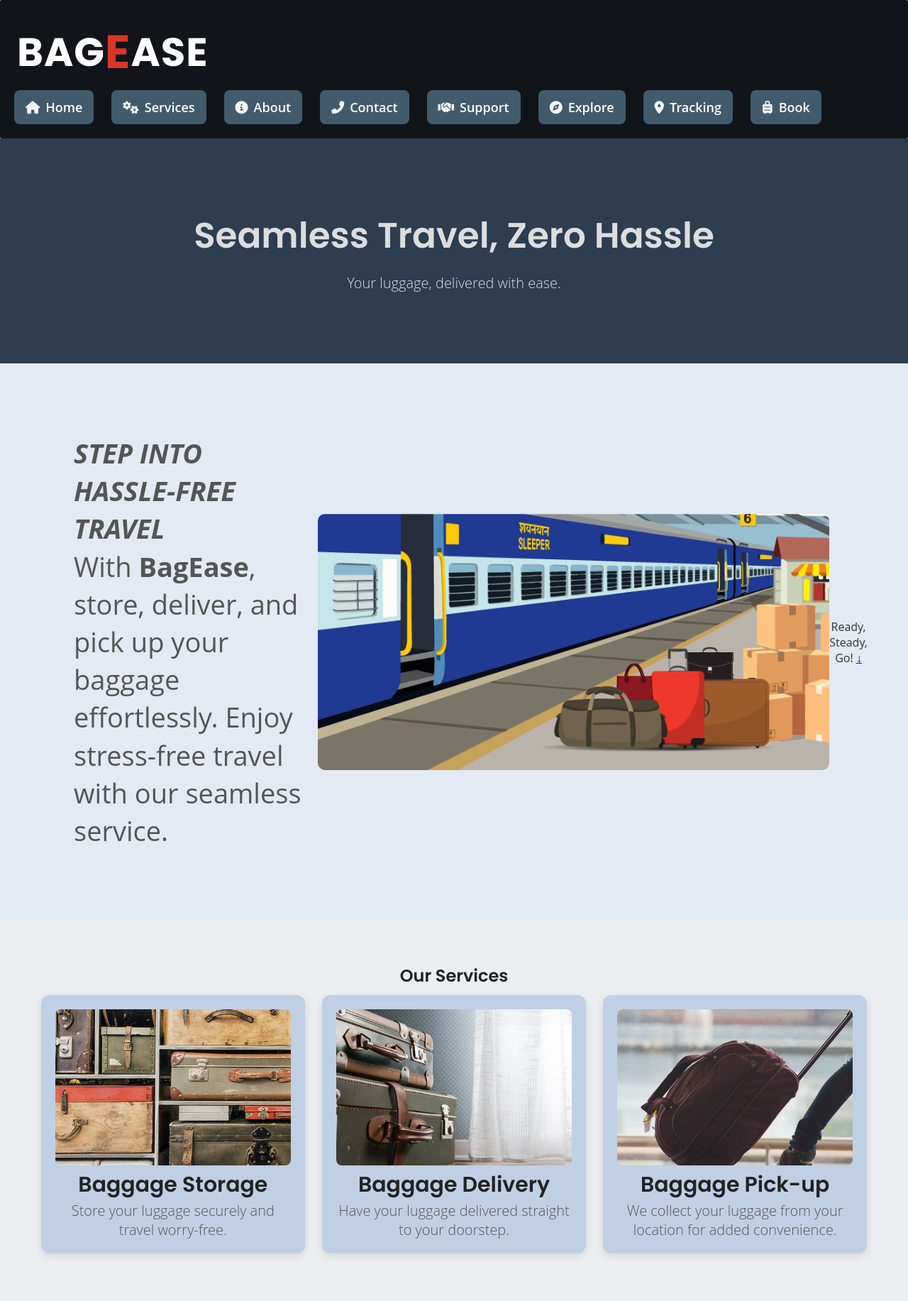
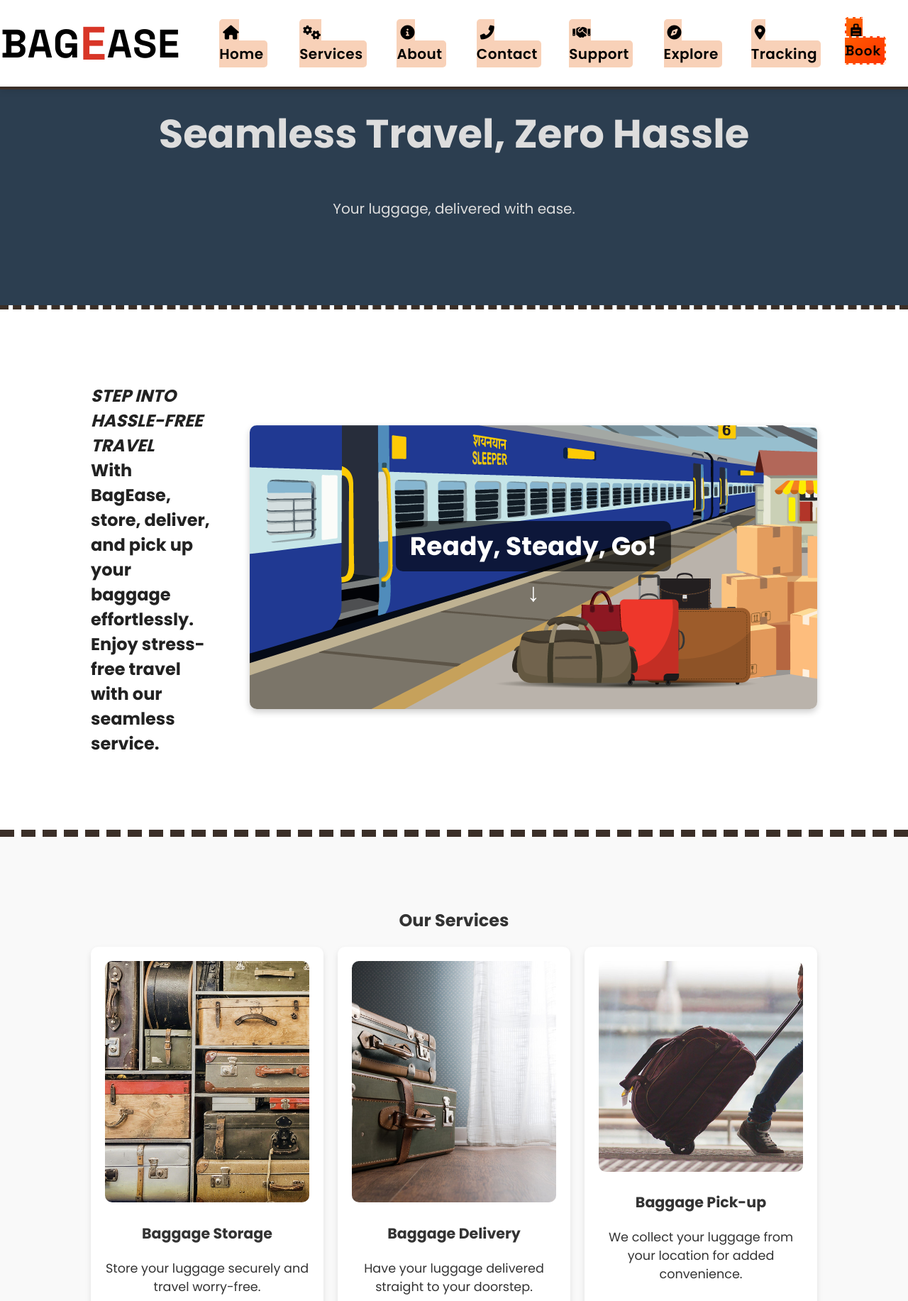
Before and after one commit to charuhasini1989/BagEase, a plain HTML site: page index.html in a window 1280 px wide. Shown: the top 1833 px of the page at 71% size. Drawn offline with Linux system fonts and the light colour scheme.

Commit message:
Update styles.css

```diff
--- a/styles.css
+++ b/styles.css
@@ -1,128 +1,122 @@
 /* Global Styles */
-* {
+body {
+    font-family: 'Poppins', sans-serif;
     margin: 0;
     padding: 0;
     box-sizing: border-box;
-}
-
-body {
-    font-family: 'Open Sans', sans-serif;
-    background-color: #f5f5f5;
+    background: #f5f5f5;
     color: #333;
 }
-
-h1, h2, h3 {
-    font-family: 'Poppins', sans-serif;
-    font-weight: 600;
-    color: #222;
-}
-
-p {
-    font-family: 'Open Sans', sans-serif;
-    font-weight: 300;
-    color: #555;
-    font-size: 20px;
-}
-
-.highlight {
-    font-size: 66px;
-    color: #d83627;
-}
-
-/* Header Styles */
-header {
-    margin-right: auto;
-    background-color: #111519;
-    padding: 20px 0;
-    border-radius: 2px;
-}
-
-nav {
-    display: flex;
-    flex-wrap:wrap;
-    justify-content: space-between;
-    align-items: center;
-    max-width: 1300px;
-    margin: 0 auto;
-    padding: 0 20px;
-}
-
-/* Logo Styles */
 .logo {
-    padding:4px;
-    font-family: 'Poppins', sans-serif;
+    font-family: 'Space Grotesk', sans-serif;
     font-size: 56px;
     font-weight: 700;
-    color: white;
+    color: rgb(0, 0, 0);
     text-transform: uppercase;
     letter-spacing: 1px;
     display: flex;
     align-items: center;
     justify-items: center;
 }
-
-/* Navigation Styles */
-.nav-links {
+.highlight {
+    font-size: 66px;
+    color: #d83627;
+}
+/* Navbar */
+.sticky-header {
+    position: fixed;
+    width: 100%;
+    top: 0;
+    background: white;
+    box-shadow: 0 2px 10px rgba(0, 0, 0, 0.1);
+    z-index: 1000;
+    transition: background 0.3s ease;
+}
+.navbar {
     display: flex;
-    list-style: none;
-    gap: 25px;
+    justify-content: space-between;
+    align-items: center;
+    padding: 15px 1px;
+    border-bottom: 4px solid #3b2f28;
 }
 
+.nav-links {
+    list-style: none;
+    display: flex;
+}
 .nav-links li {
-    position: relative;
+    margin: 0 15px;
 }
-
-.nav-links li a {
-    display: inline-flex; /* Ensures inline-flex behavior */
-    white-space: nowrap; /* Prevents text from wrapping */
-    padding: 12px 16px;
-    background-color: #425b6c;
-    border-radius: 8px;
+.nav-links a {
+    background-color: #f8d1b8;
+    padding: 5px ;
+    border-radius: 5px;
     text-decoration: none;
-    color: white;
-    font-size: 18px;
+    color: black;
     font-weight: 600;
-    align-items: center;
-    gap: 8px;
-    transition: background-color 0.3s, transform 0.2s;
+    font-size: 20px;
+    letter-spacing: 0.5px;
+    transition: color 0.3s ease;
 }
-
-/* Hover Effects */
-.nav-links li a:hover {
-    background-color: #57788c;
+.nav-links a:hover {
+    color: #ff6600;
+}
+.cta-button {
+    background: linear-gradient(135deg, #ff6600, #ff3300);
+    color: rgb(0, 0, 0);
+    padding: 14px 28px;
+    border-radius: 12px;
+    text-decoration: none;
+    font-weight: bold;
+    border: 3px solid white;
+    letter-spacing: 1.2px;
+    font-size: 25px;
+    transition: all 0.3s ease;
+}
+.cta-button:hover {
+    background: linear-gradient(135deg, #ff3300, #d83627);
+    box-shadow: 0px 6px 18px rgba(255, 51, 0, 0.6);
     transform: scale(1.05);
 }
 
-/* Modern, Professional Icons */
-.nav-links li a i {
-    font-size: 18px;
-    color: #f8f8f8;
-    transition: transform 0.3s, color 0.3s;
+/* Overlay text and arrow */
+.overlay {
+    position: absolute;
+    top: 50%;
+    left: 50%;
+    transform: translate(-50%, -50%);
+    text-align: center;
 }
 
-.nav-links li a:hover i {
-    color: #ffd700;
-    transform: rotate(10deg);
+.overlay-text {
+    font-size: 36px;
+    font-weight: bold;
+    color: white;
+    background: rgba(0, 0, 0, 0.6);
+    padding: 10px 20px;
+    border-radius: 10px;
 }
 
-/* Responsive Navigation */
-@media (max-width: 768px) {
-    nav {
-        flex-direction: column;
-        text-align: center;
-    }
+/* Downward Arrow */
+.scroll-down {
+    display: block;
+    font-size: 36px;
+    color: white;
+    margin-top: 10px;
+    text-decoration: none;
+    animation: bounce 1s infinite;
+}
 
-    .nav-links {
-        flex-wrap: wrap;
-        justify-content: center;
-        gap: 15px;
-    }
+.scroll-down:hover {
+    color: #ff6600;
+}
 
-    .nav-links li a {
-        font-size: 16px;
-        padding: 8px 10px;
-    }
+/* Bouncing Arrow Animation */
+@keyframes bounce {
+    0%, 100% { transform: translateY(0); }
+    50% { transform: translateY(10px); }
 }
+
 
 /* Hero Section */
 .hero {
@@ -130,197 +124,144 @@ nav {
     color: white;
     text-align: center;
     padding: 100px 20px;
+    animation: fadeIn 1s ease-in-out;
 }
-
 .hero h1 {
     color: #ddd;
-    font-size: 50px;
+    font-size: 56px;
+    font-weight: 800;
 }
-
 .hero p {
     color: #ddd;
     font-size: 20px;
     margin-top: 15px;
+    line-height: 1.6;
 }
 
 /* Explore Section */
 .explore {
-    background-color: #dae4f39f;
-    padding: 80px 20px;
-    text-align: center;
-    width: 100vw;
+    display: flex;
+    justify-content: center;
+    align-items: center;
+    padding: 80px 10%;
+    background: white;
+    border-top: 6px dashed #3b2f28;
+    border-bottom: 10px dashed #3b2f28;
 }
 
-/* Wrapper for text & image */
 .explore-wrapper {
     display: flex;
     align-items: center;
-    justify-content: space-between;
-    gap: 20px;
-    max-width: 100vw;
-    margin: 0 auto;
-    padding: 0 5vw;
+    gap: 5%;
+    max-width: 1200px;
 }
-
-/* Typo Section */
 .typo {
     flex: 1;
-    max-width: 33.33%;
-    display: flex;
-    align-items: center;
-    justify-content: flex-start;
-    padding: 20px;
+    font-size: 1.5rem;
+    font-weight: 700;
+    color: #222;
+    transition: transform 0.3s ease;
 }
-
-.typo p {
-    font-size: 38px;
-    color: #555;
-    margin: 0;
-    font-weight: 500;
-    line-height: 1.4;
-    text-align: left;
+.typo:hover {
+    transform: scale(1.05);
 }
-
-/* Image Section */
 .image {
-    flex: 2;
-    display: flex;
-    justify-content: center;
-    align-items: center;
     position: relative;
+    text-align: center;
 }
 
 .image img {
-    width: 100%;
-    max-width: 800px;
+    max-width: 100%;
     height: auto;
     border-radius: 10px;
+    box-shadow: 0px 4px 10px rgba(0, 0, 0, 0.2);
+    transition: transform 0.3s ease, box-shadow 0.3s ease;
 }
 
-/* Call-to-action box */
-.explore-text {
-    position: absolute;
-    top: 50%;
-    left: 50%;
-    transform: translate(-50%, -50%);
-    background-color: rgba(255, 255, 255, 0.9);
-    padding: 20px 30px;
-    color: #333;
-    border-radius: 10px;
-    max-width: 75%;
-    text-align: center;
-    font-size: 24px;
-    font-weight: 700;
-    font-family: 'Poppins', sans-serif;
-    box-shadow: 0px 5px 15px rgba(0, 0, 0, 0.15);
-    transition: background-color 0.3s, transform 0.3s;
+.image img:hover {
+    transform: scale(1.05);
+    box-shadow: 0px 6px 15px rgba(0, 0, 0, 0.3);
 }
 
-/* Responsive Design */
-@media (max-width: 768px) {
-    .explore-wrapper {
-        flex-direction: column;
-        align-items: center;
-    }
+.explore-text {
+    display: inline-block;
+    margin-top: 15px;
+    font-size: 18px;
+    font-weight: 700;
+    color: #ff6600;
+    text-decoration: none;
+    border-bottom: 2px solid #ff6600;
+    padding-bottom: 3px;
+    transition: color 0.3s ease, border-color 0.3s ease;
+}
 
-    .typo {
-        max-width: 100%;
-        text-align: center;
-        padding: 20px;
-    }
+.explore-text:hover {
+    color: #d83627;
+    border-color: #d83627;
+}
 
-    .typo p {
-        font-size: 28px;
-    }
+.arrow {
+    font-size: 20px;
+    margin-left: 5px;
+    transition: transform 0.3s ease;
+}
 
-    .image {
-        max-width: 90%;
-    }
-
-    .explore-text {
-        position: static;
-        transform: none;
-        background-color: rgba(255, 255, 255, 0.9);
-        width: 80%;
-        margin-top: 20px;
-    }
+.explore-text:hover .arrow {
+    transform: translateY(3px);
 }
 
 /* Services Section */
 .services {
     text-align: center;
-    padding: 60px 20px;
-    background-color: #e5e9ef9f;
+    padding: 80px 10%;
+    background: #f9f9f9;
 }
-
-.services h1 {
-    font-size: 42px;
-    margin-bottom: 40px;
-    font-weight: 700;
-    color: #222;
+.services-container {
+    display: flex;
+    justify-content: space-between;
+    gap: 20px;
+    max-width: 1200px;
+    margin: auto;
 }
-
 .service {
-    display: inline-block;
-    width: 30%;
-    margin: 10px;
-    background: rgb(192, 208, 228);
+    flex: 1;
     padding: 20px;
-    border-radius: 12px;
-    box-shadow: 0px 4px 12px rgba(0, 0, 0, 0.1);
-    transition: transform 0.3s, box-shadow 0.3s;
+    background: white;
+    border-radius: 10px;
+    box-shadow: 0 4px 8px rgba(0, 0, 0, 0.1);
+    transition: transform 0.3s ease, box-shadow 0.3s ease;
+    font-size: 1.1rem;
+    font-weight: 500;
 }
-
 .service:hover {
-    transform: scale(1.03);
-    box-shadow: 0px 6px 18px rgba(0, 0, 0, 0.15);
+    transform: translateY(-5px);
+    box-shadow: 0 6px 12px rgba(0, 0, 0, 0.15);
 }
-
 .service img {
     width: 100%;
-    height: 220px;
-    object-fit: cover;
-    border-radius: 8px;
-    transition: transform 0.3s;
-}
-
-.service:hover img {
-    transform: scale(1.05);
-}
-
-.service h2 {
-    font-weight: bold;
-    margin-top: 15px;
-    font-size: 22px;
-    font-weight: 600;
+    border-radius: 10px;
 }
 
 /* Footer */
 footer {
-    background-color: #222;
+    background: black;
     color: white;
-    padding: 30px 0;
     text-align: center;
+    padding: 20px;
+    margin-top: 50px;
+    border-top: 4px dashed #3b2f28;
 }
 
-.footer-content {
-    display: flex;
-    justify-content: space-between;
-    align-items: center;
-    max-width: 1100px;
-    margin: 0 auto;
+/* Animations */
+@keyframes fadeIn {
+    from { opacity: 0; transform: translateY(-20px); }
+    to { opacity: 1; transform: translateY(0); }
 }
 
-.footer-right a {
-    font-size: 22px;
-    margin: 0 12px;
-    transition: color 0.3s;
+.cta-button {
+    font-family: 'Space Grotesk', sans-serif;
+    border: 2px dashed white;
+    padding: 12px 24px;
+    border-radius: 8px;
+    letter-spacing: 1px;
 }
-
-.footer-right a:hover {
-    color: #ddd;
-}
-
-h3{
-    font-size: 30px;
-}
```
